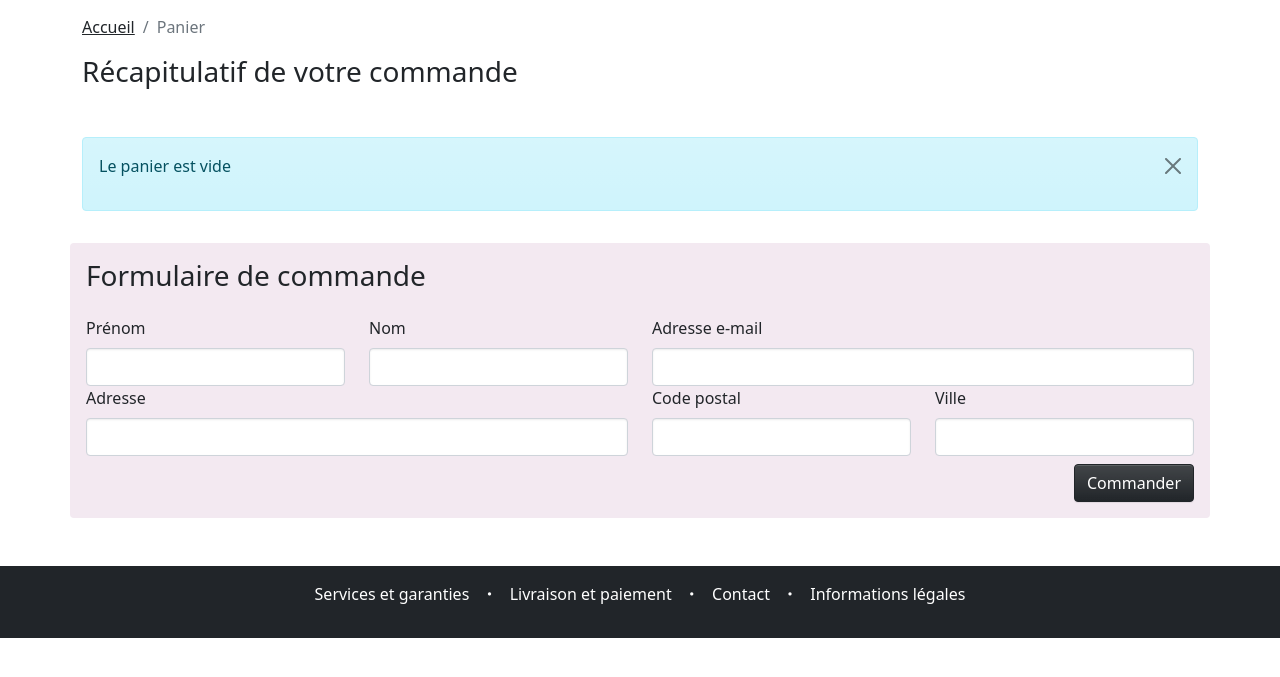
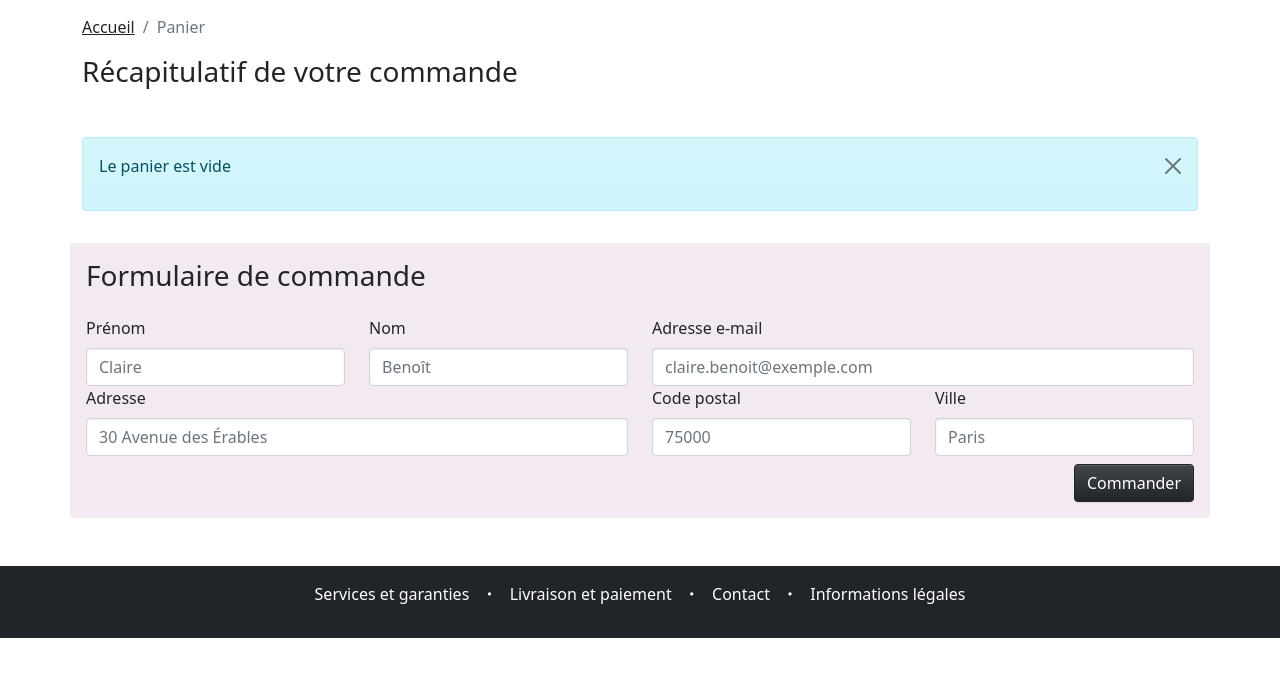
Before and after one commit to NaoDevWeb31/NaomiMango_5_17052021, a plain HTML site: page frontend/html/cart.html in a window 1280 px wide. Shown: the part 75-752 px from the top of the page. Drawn offline with Linux system fonts and the light colour scheme.

Commit message:
[NEW] Création d'une classe Teddy sur teddy.js + [MAJ] Lien sur product.html et cart.html

```diff
--- a/frontend/html/cart.html
+++ b/frontend/html/cart.html
@@ -174,27 +174,27 @@
                 <form class="row g-3 pb-3">
                     <div class="col-md-3">
                         <label for="firstName" class="form-label">Prénom</label>
-                        <input type="text" class="form-control" id="firstName" aria-label="Saisie du prénom de l'utilisateur" required>
+                        <input type="text" class="form-control" id="firstName" aria-label="Saisie du prénom de l'utilisateur" required placeholder="Claire">
                     </div>
                     <div class="col-md-3">
                         <label for="lastName" class="form-label">Nom</label>
-                        <input type="text" class="form-control" id="lastName" aria-label="Saisie du nom de l'utilisateur" required>
+                        <input type="text" class="form-control" id="lastName" aria-label="Saisie du nom de l'utilisateur" required placeholder="Benoît">
                     </div>
                     <div class="col-md-6">
                         <label for="email" class="form-label">Adresse e-mail</label>
-                        <input type="text" class="form-control" id="email" aria-label="Saisie de l'adresse e-mail de l'utilisateur" required>
+                        <input type="email" class="form-control" id="email" aria-label="Saisie de l'adresse e-mail de l'utilisateur" required placeholder="claire.benoit@exemple.com">
                     </div>
                     <div class="col-md-6">
                         <label for="address" class="form-label">Adresse</label>
-                        <input type="text" class="form-control" id="address" aria-label="Saisie de l'adresse de l'utilisateur" required>
+                        <input type="text" class="form-control" id="address" aria-label="Saisie de l'adresse de l'utilisateur" required placeholder="30 Avenue des Érables">
                     </div>
                     <div class="col-md-3">
                         <label for="zip" class="form-label">Code postal</label>
-                        <input type="text" class="form-control" id="zip" aria-label="Saisie du code postal de l'utilisateur" required>
+                        <input type="text" class="form-control" id="zip" aria-label="Saisie du code postal de l'utilisateur" required placeholder="75000">
                     </div>
                     <div class="col-md-3">
                         <label for="city" class="form-label">Ville</label>
-                        <input type="text" class="form-control" id="city" aria-label="Saisie de la ville de l'utilisateur" required>
+                        <input type="text" class="form-control" id="city" aria-label="Saisie de la ville de l'utilisateur" required placeholder="Paris">
                     </div>
                     <div class="col-12 d-flex justify-content-end mt-2">
                         <button class="btn btn-dark" type="submit" id="formSubmit">Commander</button>
@@ -221,6 +221,7 @@
             </div>
         </footer>
         <!-- Optional JavaScript -->
+        <script src="../js/teddy.js"></script>
         <script src="../js/cart.js"></script>
     </body>
 </html>
--- /dev/null
+++ b/frontend/js/teddy.js
@@ -0,0 +1,11 @@
+class Teddy {
+    constructor({name, imageUrl, _id, price, description, colors, quantity}){
+        this.name = name;
+        this.imageUrl = imageUrl;
+        this._id = _id;
+        this.price = price;
+        this.description = description;
+        this.colors = colors;
+        this.quantity = quantity;
+    }
+}
```
Also changed, not shown: frontend/html/product.html (+1 -0 lines).
